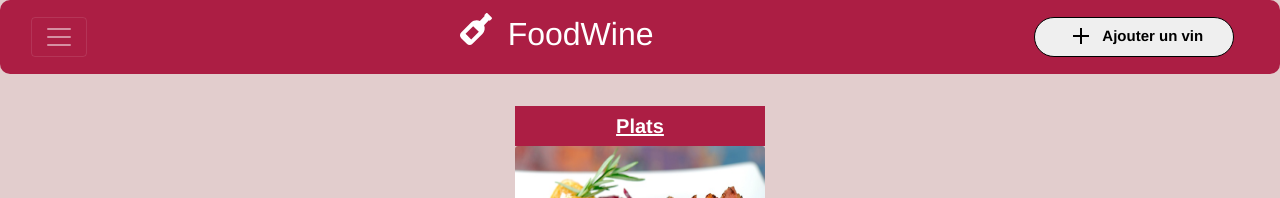
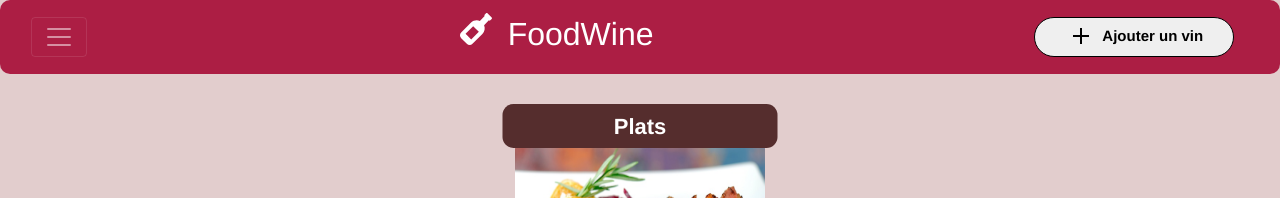
Before and after one commit to BenGex31/FoodWine, a React (Create React App) app: page /Plats in a window 1280 px wide. In both pictures the pointer is over the element 640 px from the left and 126 px from the top of the page. Shown: the top 198 px of the page. Built offline with nearby package versions, Linux system fonts and the light colour scheme.

Commit message:
Update DishCard.css

```diff
--- a/src/Components/DishCard.css
+++ b/src/Components/DishCard.css
@@ -5,6 +5,13 @@
     height: 100px;
     margin: auto;
     margin-bottom: 11em;
+}
+
+.card-body:hover {
+    background-color: #552D2D;
+    border-radius: 10px;
+    transform: scale(1.10);
+    transition-duration: 400ms;
 }
 
 .card-body {
@@ -17,6 +24,11 @@
     margin: 0px;
 }
 
+.card-title a:hover {
+    color: #AC1E44;
+    text-decoration: none;
+}
+
 .card-img {
     border-bottom-right-radius: 85px;
     border-bottom-left-radius: 85px;
```
